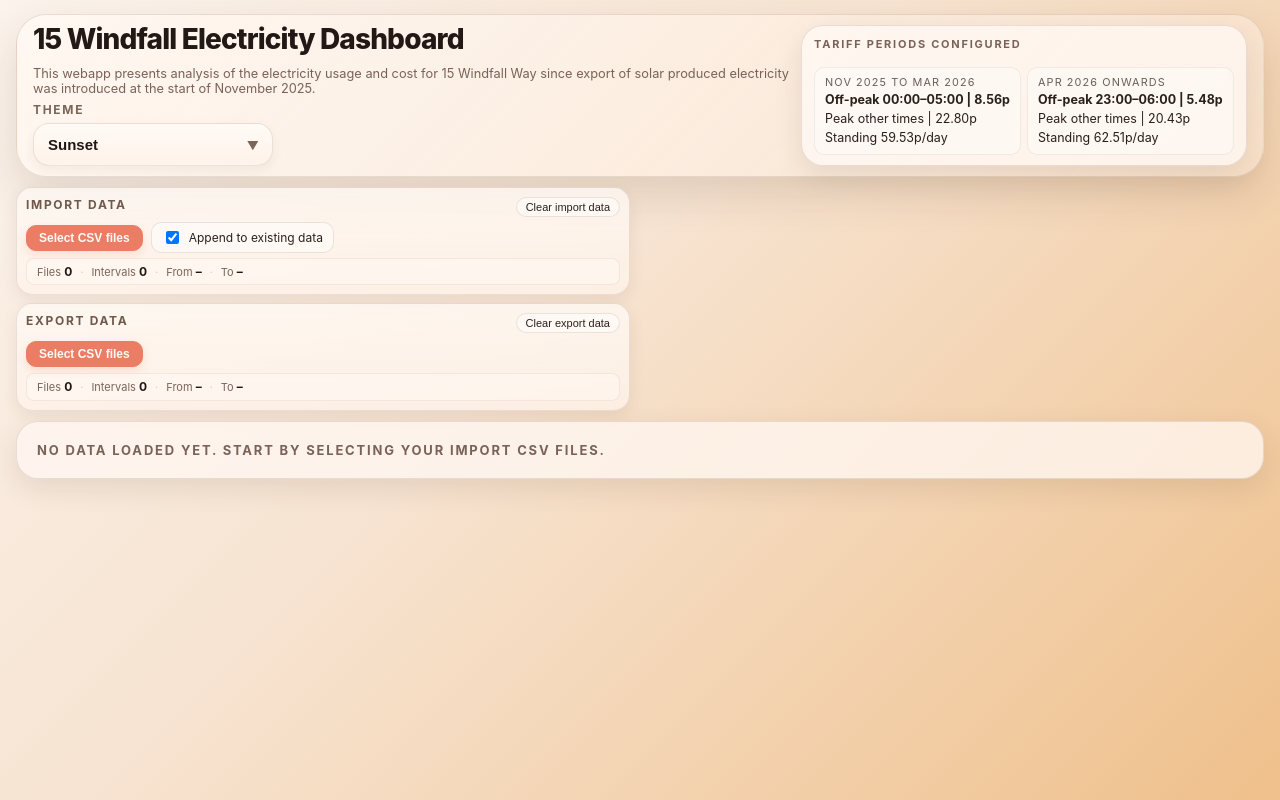
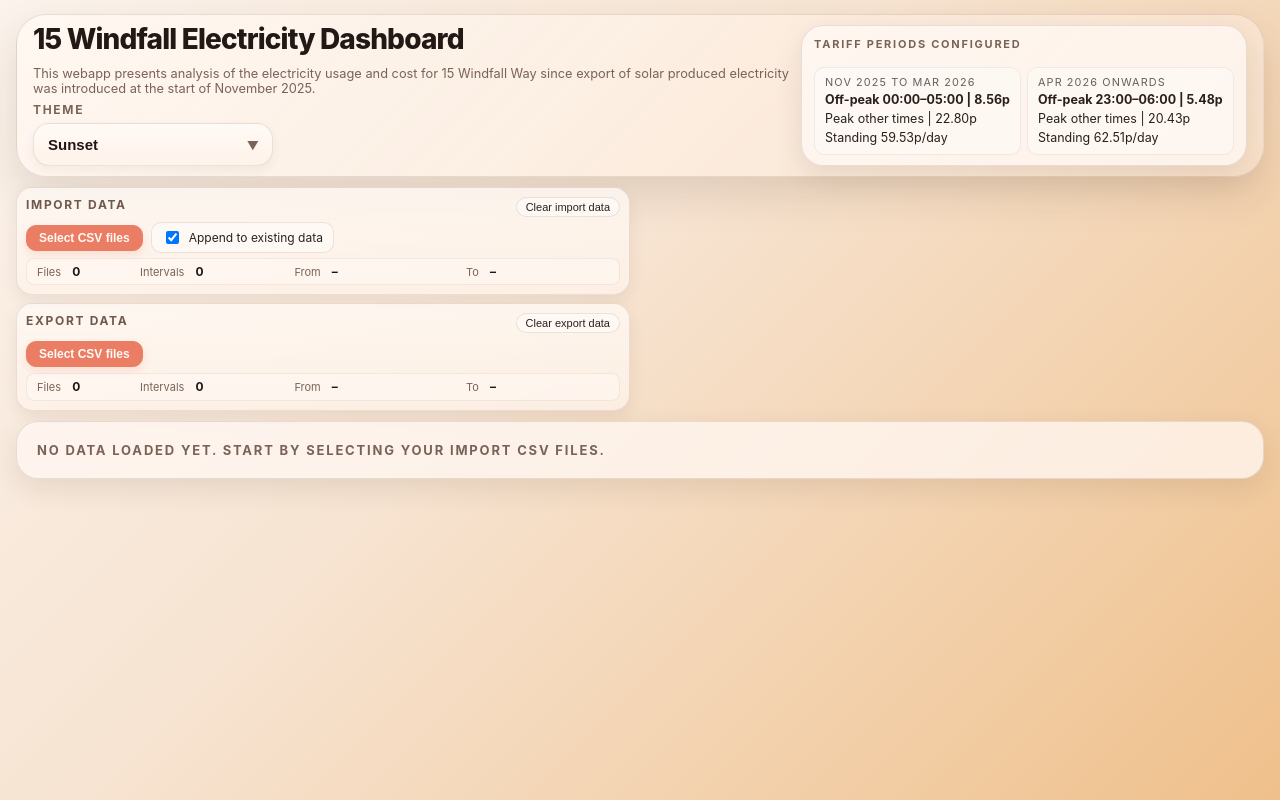
Before and after one commit to tompritchard/WindfallEnergyApp, a React (Vite) app: page / in a window 1280 px wide. Built offline with nearby package versions, Linux system fonts and the light colour scheme.

Commit message:
import data and export data spacings fixed

```diff
--- a/src/components/ExportUploadPanel.tsx
+++ b/src/components/ExportUploadPanel.tsx
@@ -13,25 +13,25 @@ type ExportUploadPanelProps = {
 };
 
 const statsRowStyle: React.CSSProperties = {
-  display: "flex",
-  flexWrap: "wrap",
-  gap: "8px",
-  alignItems: "center",
-  fontSize: "11px",
-  color: "#7b6558",
+  display: "grid",
+  gridTemplateColumns: "18% 27% 30% 25%",
   background: "rgba(255,250,245,0.5)",
   border: "1px solid rgba(91,62,46,0.08)",
   borderRadius: "8px",
   padding: "5px 10px",
 };
 
+const statCellStyle: React.CSSProperties = {
+  fontSize: "11px",
+  color: "#7b6558",
+};
+
 const statValueStyle: React.CSSProperties = {
   fontWeight: 700,
   color: "#201714",
   fontSize: "12px",
+  marginLeft: "8px",
 };
-
-const sepStyle: React.CSSProperties = { opacity: 0.3, userSelect: "none" };
 
 export default function ExportUploadPanel({
   inputRef,
@@ -84,13 +84,10 @@ export default function ExportUploadPanel({
       </div>
 
       <div style={statsRowStyle}>
-        <span>Files <strong style={statValueStyle}>{fileNames.length}</strong></span>
-        <span style={sepStyle}>·</span>
-        <span>Intervals <strong style={statValueStyle}>{intervalCount.toLocaleString()}</strong></span>
-        <span style={sepStyle}>·</span>
-        <span>From <strong style={statValueStyle}>{firstDate ?? "–"}</strong></span>
-        <span style={sepStyle}>·</span>
-        <span>To <strong style={statValueStyle}>{lastDate ?? "–"}</strong></span>
+        <span style={statCellStyle}>Files <strong style={statValueStyle}>{fileNames.length}</strong></span>
+        <span style={statCellStyle}>Intervals <strong style={statValueStyle}>{intervalCount.toLocaleString()}</strong></span>
+        <span style={statCellStyle}>From <strong style={statValueStyle}>{firstDate ?? "–"}</strong></span>
+        <span style={statCellStyle}>To <strong style={statValueStyle}>{lastDate ?? "–"}</strong></span>
       </div>
     </section>
   );
--- a/src/components/UploadPanel.tsx
+++ b/src/components/UploadPanel.tsx
@@ -17,25 +17,25 @@ type UploadPanelProps = {
 };
 
 const statsRowStyle: React.CSSProperties = {
-  display: "flex",
-  flexWrap: "wrap",
-  gap: "8px",
-  alignItems: "center",
-  fontSize: "11px",
-  color: "#7b6558",
+  display: "grid",
+  gridTemplateColumns: "18% 27% 30% 25%",
   background: "rgba(255,250,245,0.5)",
   border: "1px solid rgba(91,62,46,0.08)",
   borderRadius: "8px",
   padding: "5px 10px",
 };
 
+const statCellStyle: React.CSSProperties = {
+  fontSize: "11px",
+  color: "#7b6558",
+};
+
 const statValueStyle: React.CSSProperties = {
   fontWeight: 700,
   color: "#201714",
   fontSize: "12px",
+  marginLeft: "8px",
 };
-
-const sepStyle: React.CSSProperties = { opacity: 0.3, userSelect: "none" };
 
 export default function UploadPanel({
   appendMode,
@@ -100,13 +100,10 @@ export default function UploadPanel({
       </div>
 
       <div style={statsRowStyle}>
-        <span>Files <strong style={statValueStyle}>{fileNames.length}</strong></span>
-        <span style={sepStyle}>·</span>
-        <span>Intervals <strong style={statValueStyle}>{intervalCount.toLocaleString()}</strong></span>
-        <span style={sepStyle}>·</span>
-        <span>From <strong style={statValueStyle}>{firstDate ?? "–"}</strong></span>
-        <span style={sepStyle}>·</span>
-        <span>To <strong style={statValueStyle}>{lastDate ?? "–"}</strong></span>
+        <span style={statCellStyle}>Files <strong style={statValueStyle}>{fileNames.length}</strong></span>
+        <span style={statCellStyle}>Intervals <strong style={statValueStyle}>{intervalCount.toLocaleString()}</strong></span>
+        <span style={statCellStyle}>From <strong style={statValueStyle}>{firstDate ?? "–"}</strong></span>
+        <span style={statCellStyle}>To <strong style={statValueStyle}>{lastDate ?? "–"}</strong></span>
       </div>
 
       {issues.length > 0 && (
```
